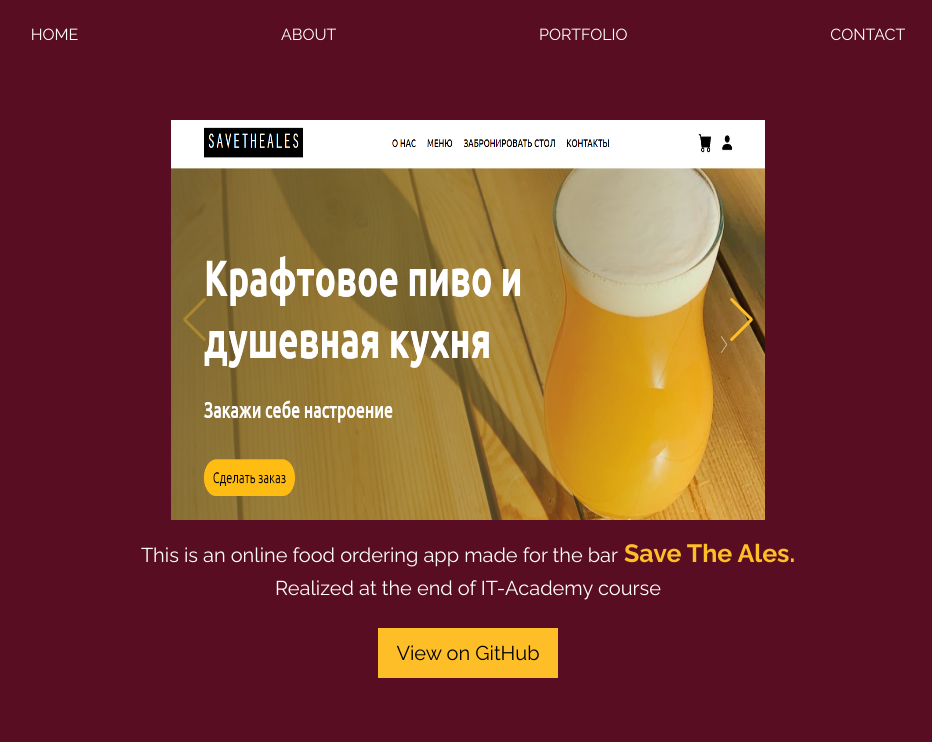
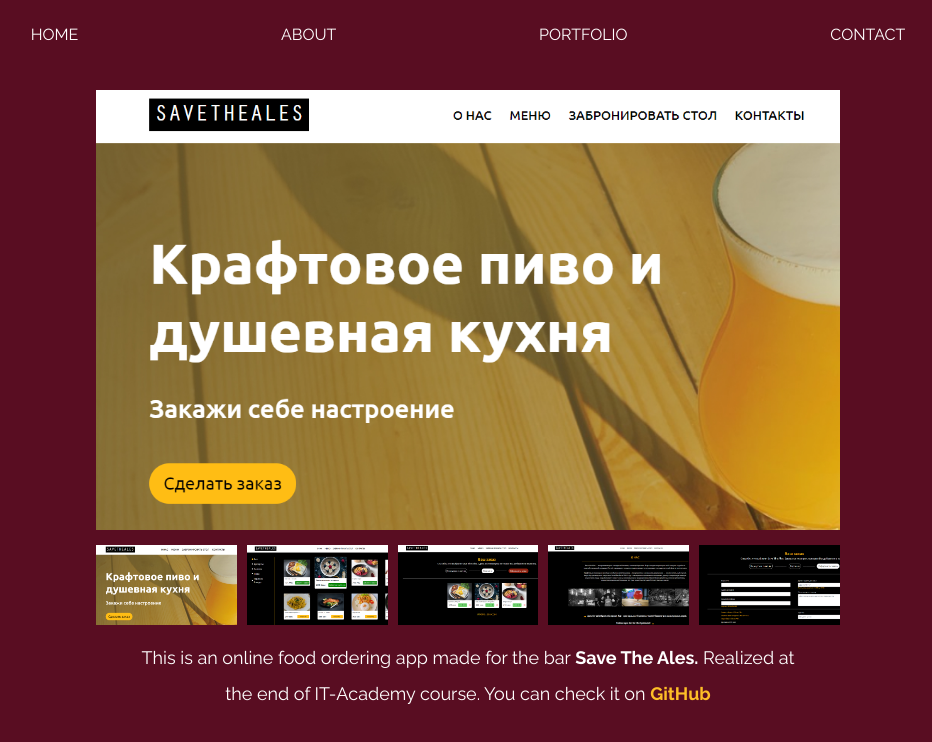
Before and after one commit to AselAkmatova/MyPortfolio, a React (Create React App) app: page /portfolio/savetheales in a window 1280 px wide. Shown: the top 742 px of the page, without its empty margins (172-1104 px from the left). Built offline with nearby package versions, Linux system fonts and the light colour scheme; a web font is replaced by a local one.

Commit message:
change savetheales styles

```diff
--- a/src/components/PortfolioModalTwo.js
+++ /dev/null
@@ -1,3 +0,0 @@
-export default function PortfolioModalTwo({ modal }) {
-  return <div className={` modal-two ${modal}`}>Modal Two</div>;
-}
--- a/src/components/PortfolioSaveTheAles.js
+++ b/src/components/PortfolioSaveTheAles.js
@@ -6,47 +6,59 @@ import image5 from "../images/saveales-5.png";
 import image6 from "../images/saveales-6.png";
 import { Swiper, SwiperSlide } from "swiper/react";
 import "swiper/swiper.min.css";
-import "swiper/components/navigation/navigation.min.css";
-import SwiperCore, { Navigation } from "swiper";
-SwiperCore.use([Navigation]);
+import "swiper/components/thumbs/thumbs.min.css";
+import SwiperCore, { Thumbs } from "swiper";
+import { useState } from "react";
+SwiperCore.use([Thumbs]);
 
 export default function PortfolioSaveTheAles() {
+  const [thumbsSwiper, setThumbsSwiper] = useState(null);
+
   return (
     <>
-      <article className="save-the-ales">
-        <Swiper navigation={true}>
-          <SwiperSlide>
-            <img src={image1} />
-          </SwiperSlide>
-          <SwiperSlide>
-            <img src={image2} />
-          </SwiperSlide>
-          <SwiperSlide>
-            <img src={image3} />
-          </SwiperSlide>
-          <SwiperSlide>
-            <img src={image4} />
-          </SwiperSlide>
-          <SwiperSlide>
-            <img src={image5} />
-          </SwiperSlide>
-          <SwiperSlide>
-            <img src={image6} />
-          </SwiperSlide>
+      <article className="savetheales">
+        <div className="savetheales-carousel">
+          <Swiper
+            loop={true}
+            spaceBetween={10}
+            thumbs={{ swiper: thumbsSwiper }}
+            className="mySwiper2"
+          >
+            <SwiperSlide className="slider-main__slide slider-main__slide-one"></SwiperSlide>
+            <SwiperSlide className="slider-main__slide slider-main__slide-two"></SwiperSlide>
+            <SwiperSlide className="slider-main__slide slider-main__slide-three"></SwiperSlide>
+            <SwiperSlide className="slider-main__slide slider-main__slide-four"></SwiperSlide>
+            <SwiperSlide className="slider-main__slide slider-main__slide-five"></SwiperSlide>
           </Swiper>
-
-        <p className="save-the-ales__text">
+          <Swiper
+            onSwiper={setThumbsSwiper}
+            loop={true}
+            spaceBetween={10}
+            slidesPerView={5}
+            watchSlidesProgress={true}
+            className="mySwiper"
+          >
+            <SwiperSlide className="slider-small__slide slider-small__slide-one"></SwiperSlide>
+            <SwiperSlide className="slider-small__slide slider-small__slide-two"></SwiperSlide>
+            <SwiperSlide className="slider-small__slide slider-small__slide-three"></SwiperSlide>
+            <SwiperSlide className="slider-small__slide slider-small__slide-four"></SwiperSlide>
+            <SwiperSlide className="slider-small__slide slider-small__slide-five"></SwiperSlide>
+          </Swiper>
+        </div>
+        <div className="savetheales-info">
+          <p className="savetheales-info__text">
             This is an online food ordering app made for the bar
-          <b className="save-the-ales__title"> Save The Ales.</b> <br />{" "}
-          Realized at the end of IT-Academy course
-        </p>
+            <b> Save The Ales.</b> Realized at the end of IT-Academy course. You
+            can check it on{" "}
             <a
-          className="save-the-ales__btn"
+              className="savetheales-info__link"
               target="_blank"
               href="https://github.com/AselAkmatova/SaveTheAles-2021"
             >
-          View on GitHub
+              GitHub
             </a>
+          </p>
+        </div>
       </article>
     </>
   );
--- a/src/styles/App.css
+++ b/src/styles/App.css
@@ -438,58 +438,81 @@ progress::-webkit-progress-value {
 
 /*************SAVE_THE_ALES******************/
 
-.save-the-ales {
-  padding: 50px 100px;
+.savetheales {
+  padding: 20px;
   min-width: 100%;
   min-height: calc(100vh - 70px);
   background-color: var(--main-color);
 }
 
-.save-the-ales .swiper-container,
-.save-the-ales .swiper-slide,
-.save-the-ales .swiper-slide-active {
-  width: 55%;
-  height: 50vh;
+.mySwiper2,
+.mySwiper2 > .swiper-container {
+  width: 60%;
+  height: 55vh;
   margin: 0 auto 15px;
 }
 
-.save-the-ales img {
-  width: 100%;
-  height: 100%;
+.mySwiper,
+.mySwiper {
+  width: 60%;
+  height: 10vh;
+  margin: 0 auto 15px;
 }
 
-.swiper-button-prev,
-.swiper-button-next {
-  --swiper-theme-color: var(--hl-color);
+.slider-main__slide-one,
+.slider-small__slide-one {
+  background: url("../images/saveales-1.png");
 }
 
-.save-the-ales__title {
-  color: var(--hl-color);
-  font-size: 25px;
+.slider-main__slide-two,
+.slider-small__slide-two {
+  background: url("../images/saveales-2.png");
 }
 
-.save-the-ales__text {
-  text-align: center;
-  margin-bottom: 25px;
-  font-size: 20px;
+.slider-main__slide-three,
+.slider-small__slide-three {
+  background: url("../images/saveales-3.png");
 }
 
-.save-the-ales__btn {
-  display: block;
-  width: 180px;
-  padding: 10px 0;
-  margin: 0 auto;
-  text-decoration: none;
-  text-align: center;
-  background: var(--hl-color);
-  font-size: 20px;
-  color: #000;
+.slider-main__slide-four,
+.slider-small__slide-four {
+  background: url("../images/saveales-4.png");
 }
 
-.save-the-ales__btn:hover {
-  background: var(--main-color);
-  border: 2px solid var(--hl-color);
+.slider-main__slide-five,
+.slider-small__slide-five {
+  background: url("../images/saveales-5.png");
+}
+
+.slider-main__slide,
+.slider-small__slide {
+  background-size: cover;
+}
+
+.savetheales-info {
+  width: 55%;
+  margin: 0 auto;
+}
+
+.savetheales-info__text {
+  text-align: center;
+  margin-bottom: 10px;
+  font-size: 18px;
+  line-height: 2em;
+}
+
+.savetheales-info__link {
+  text-decoration: none;
+  transition: background-size 0.2s;
   color: var(--hl-color);
+  font-weight: bold;
+  position: relative;
+}
+.savetheales-info__link:hover {
+  color: #000;
+  padding: 5px 8px;
+  background-color: var(--hl-color);
+  border-radius: 5px;
 }
 
 /*************************CONTACT**********************/
```
Lines whose indentation alone changed are shown as unchanged.
